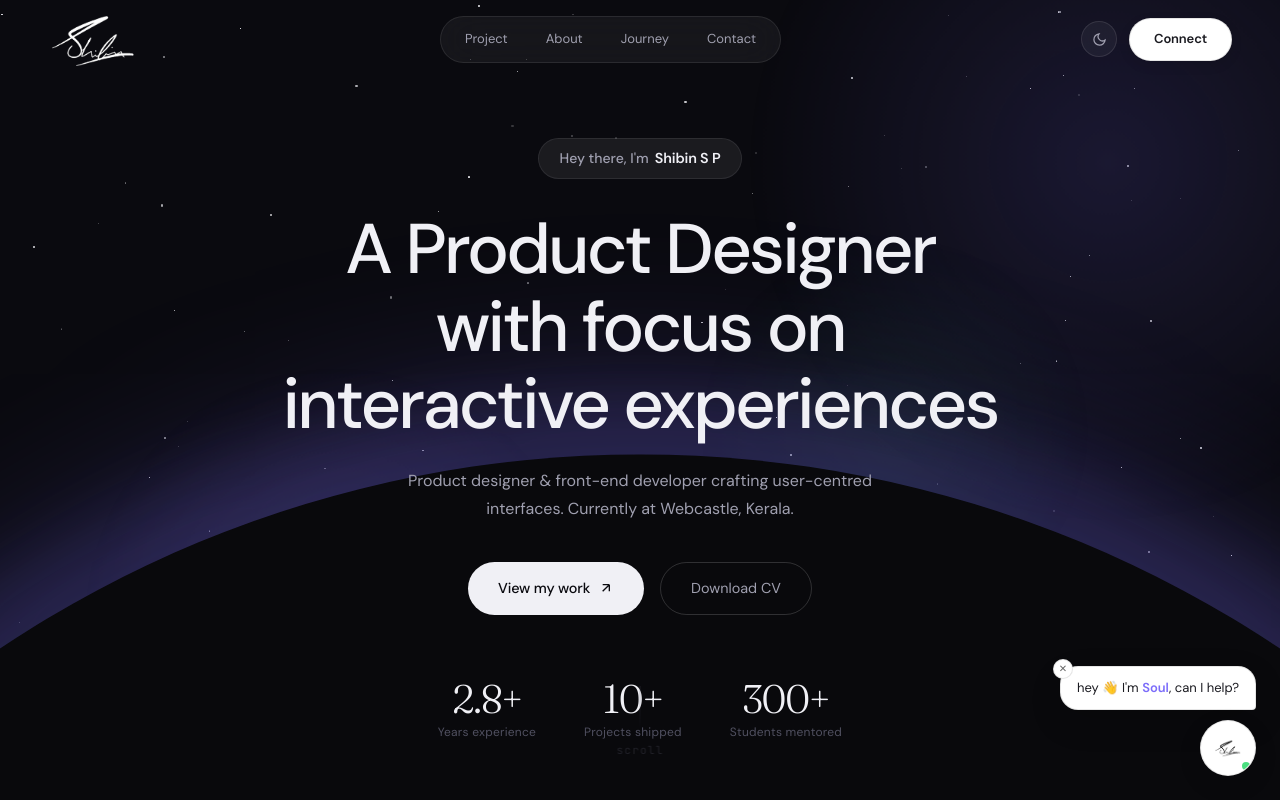
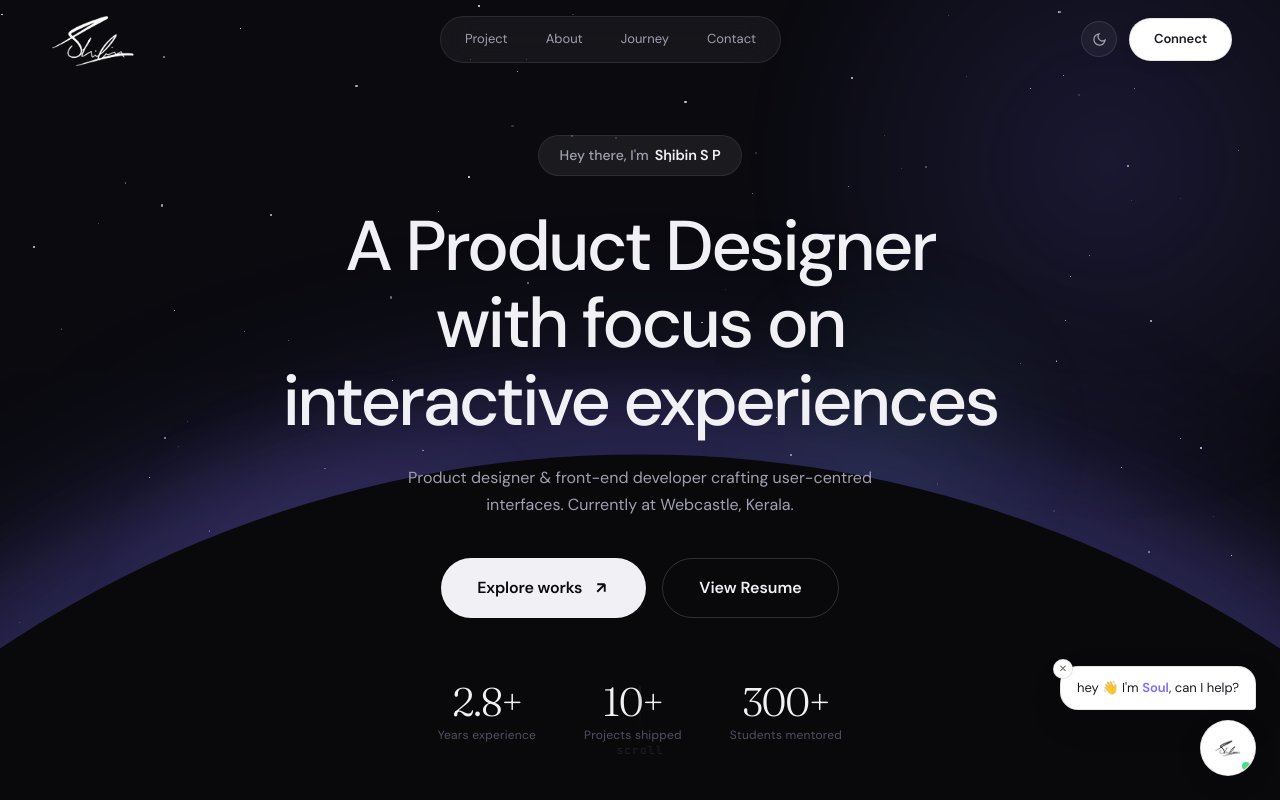
Before and after one commit to shibinsp45/Portfolio_blue, a React (Vite) app: page / in a window 1280 px wide. Shown: the top 800 px of the page. Built offline with nearby package versions, Linux system fonts and the light colour scheme.

Commit message:
Updated Hero CTA labels and enlarged buttons for better visibility

```diff
--- a/src/components/Hero.jsx
+++ b/src/components/Hero.jsx
@@ -109,13 +109,13 @@ export default function Hero() {
           style={{ display: 'flex', gap: '1rem', justifyContent: 'center', flexWrap: 'wrap' }}
         >
           <motion.a href="#work" whileHover={{ scale: 1.04, y: -2 }} whileTap={{ scale: 0.97 }}
-            style={{ display: 'inline-flex', alignItems: 'center', gap: 8, padding: '14px 30px', borderRadius: 999, background: 'var(--fg)', color: 'var(--bg)', fontSize: '0.9rem', fontWeight: 500, letterSpacing: '-0.01em', cursor: 'pointer', fontFamily: "'DM Sans', sans-serif" }}>
-            View my work
-            <svg width="16" height="16" viewBox="0 0 24 24" fill="none" stroke="currentColor" strokeWidth="2"><path d="M7 17L17 7M17 7H7M17 7v10" /></svg>
+            style={{ display: 'inline-flex', alignItems: 'center', gap: 10, padding: '16px 36px', borderRadius: 999, background: 'var(--fg)', color: 'var(--bg)', fontSize: '1rem', fontWeight: 600, letterSpacing: '-0.01em', cursor: 'pointer', fontFamily: "'DM Sans', sans-serif" }}>
+            Explore works
+            <svg width="18" height="18" viewBox="0 0 24 24" fill="none" stroke="currentColor" strokeWidth="2.5"><path d="M7 17L17 7M17 7H7M17 7v10" /></svg>
           </motion.a>
           <motion.a href="https://drive.google.com/drive/folders/1FMTzFedlti8jhFb-k_y83SzHGbcjUjvF" target="_blank" rel="noopener noreferrer" whileHover={{ scale: 1.04, y: -2 }} whileTap={{ scale: 0.97 }}
-            style={{ display: 'inline-flex', alignItems: 'center', gap: 8, padding: '14px 30px', borderRadius: 999, background: 'transparent', color: 'var(--fg2)', fontSize: '0.9rem', border: '1px solid var(--border2)', cursor: 'pointer', fontFamily: "'DM Sans', sans-serif" }}>
-            Download CV
+            style={{ display: 'inline-flex', alignItems: 'center', gap: 10, padding: '16px 36px', borderRadius: 999, background: 'transparent', color: 'var(--fg)', fontSize: '1rem', border: '1.5px solid var(--border2)', cursor: 'pointer', fontWeight: 600, fontFamily: "'DM Sans', sans-serif" }}>
+            View Resume
           </motion.a>
         </motion.div>
 
```
